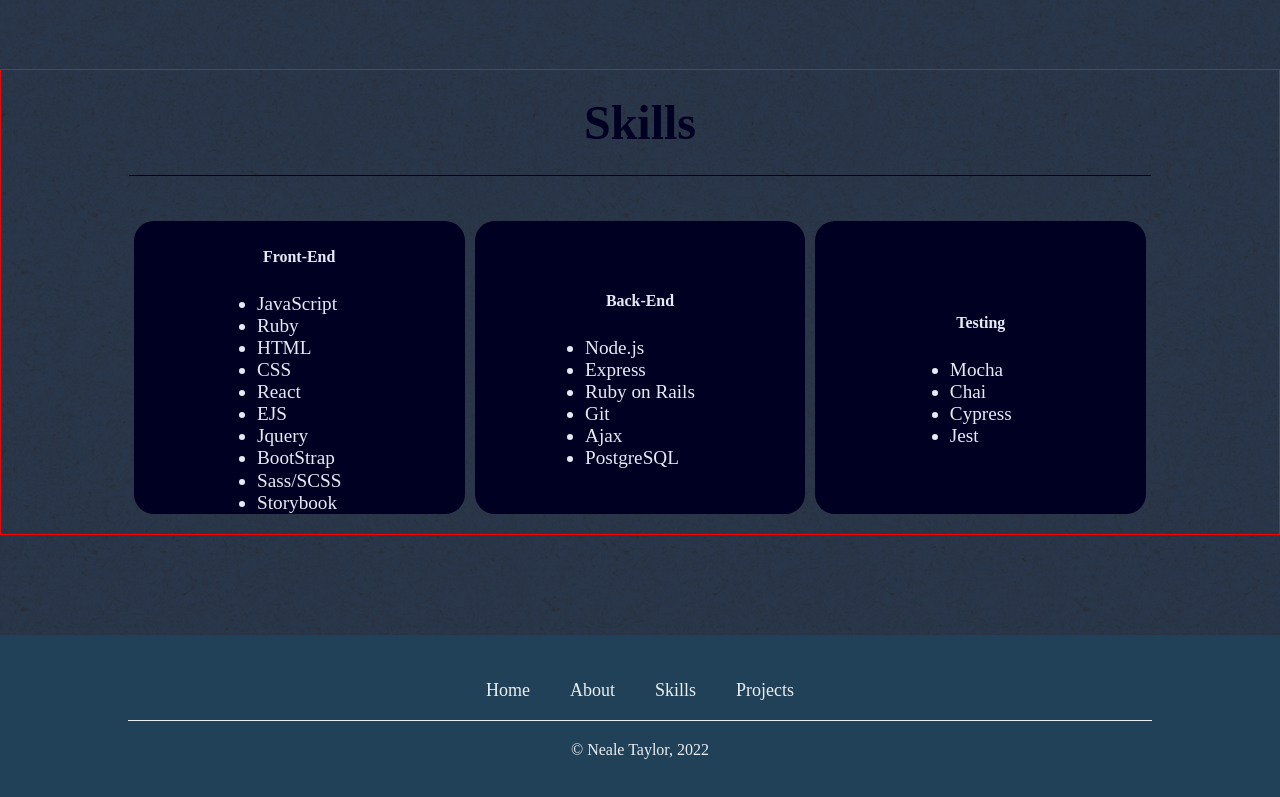
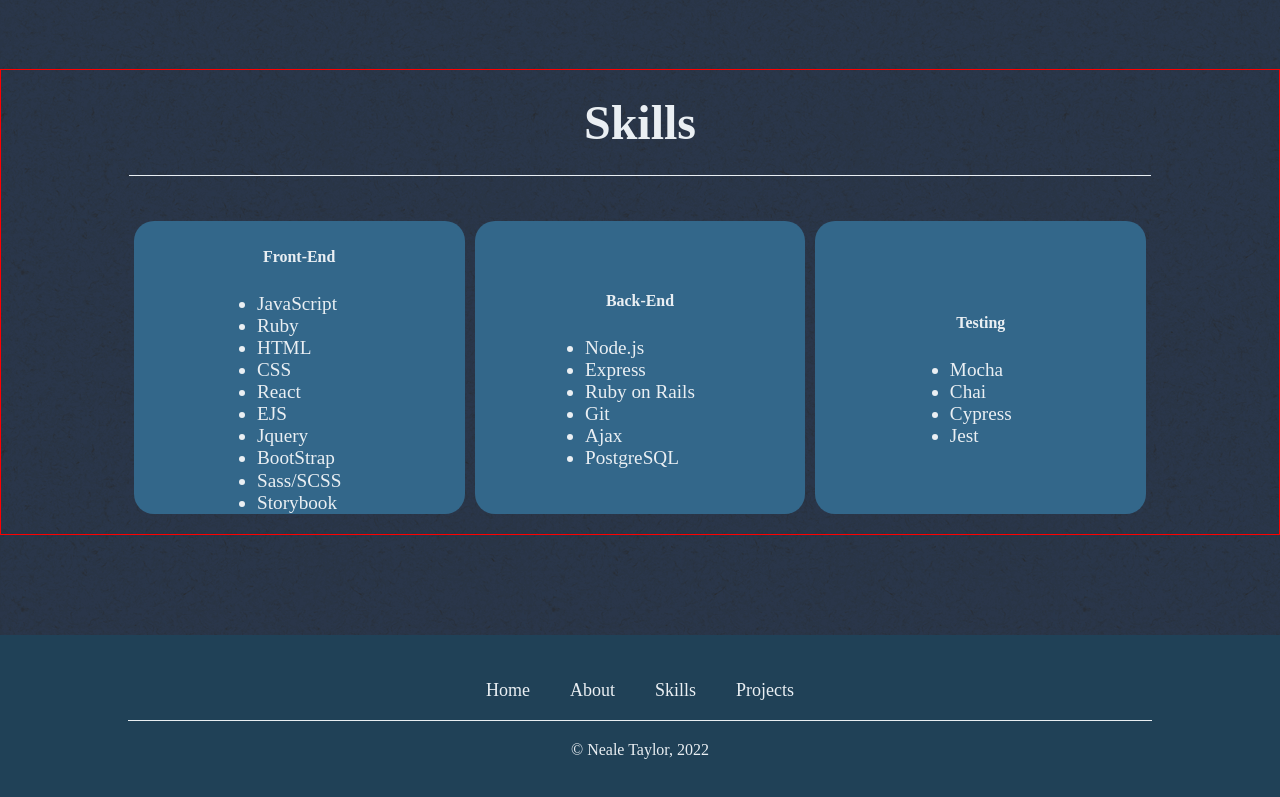
Before and after one commit to NealePT/nealetaylorcom, a React (Create React App) app in the folder react-site/: page / in a window 1280 px wide. Shown: the part 1412-2209 px from the top of the page. Built offline with nearby package versions, Linux system fonts and the light colour scheme.

Commit message:
change colour palette

```diff
--- a/react-site/src/components/Skills.css
+++ b/react-site/src/components/Skills.css
@@ -8,14 +8,14 @@
   font-size: 3rem;
   display: flex;
   justify-content: center;
-  color: #000022;
-  border-bottom: 1px solid #000022;
+  color: #EAEFF3;
+  border-bottom: 1px solid #EAEFF3;
 }
 
 .skillcard div {
-  background-color: #000022;
+  background-color: #33678A;
   border-radius: 20px;
-  color: #e7eaf6;
+  color: #EAEFF3;
   max-height: 400px;
   display: flex;
   flex-direction: column;
```
